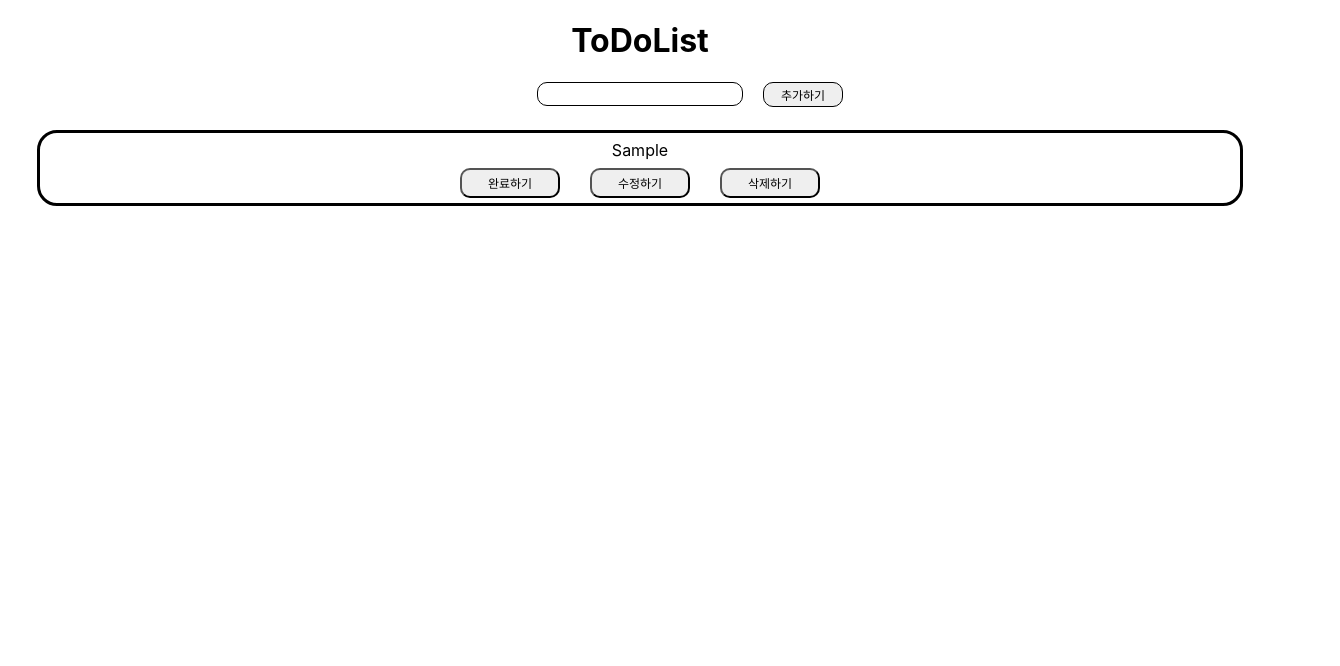
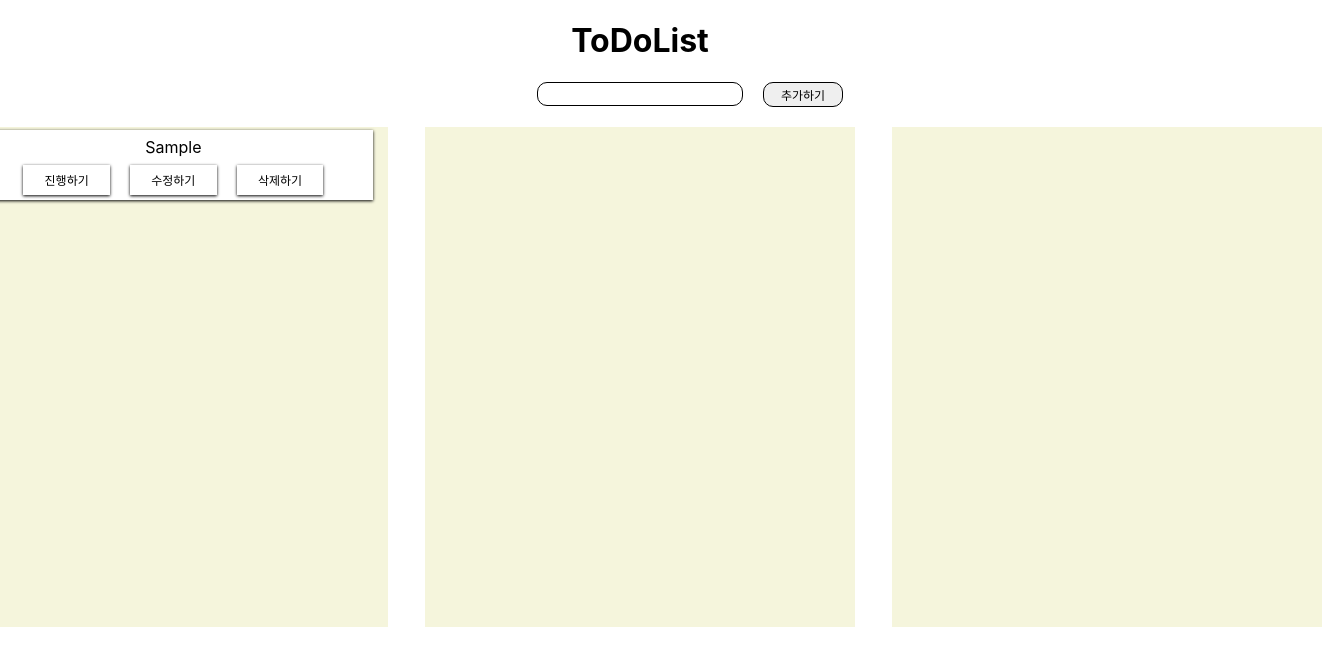
Before and after one commit to dutexion/React_ToDoList, a React (Create React App) app in the folder todolist/: page / in a window 1280 px wide. Both pictures are taken after typing "Sample" into the empty fields and a click on the button "추가하기". Shown: the top 666 px of the page, 1340 px wide, since content can reach past the window. Built offline with nearby package versions, Linux system fonts and the light colour scheme.

Commit message:
add function

```diff
--- a/todolist/src/App.css
+++ b/todolist/src/App.css
@@ -39,34 +39,57 @@ ul {
 }
 
 .inList {
+    margin-left: 15px;
     line-height: 35px;
-    width: 1200px;
+    width: 400px;
     height: 70px;
-    border:solid black 3px;
+    border:0;
     list-style: none;
     display: flex;
     flex-direction: column;
     align-items: center;
     margin-top: 3px;
-    border-radius: 20px;
+    box-shadow: 0px 1px 3px black;
+    background-color: white;
 }
 
 .btnGroup {
     display: flex;
     flex-direction: row;
-    width: 390px;
-    justify-content: space-around;
+    width: 300px;
 }
 
 .listBtn {
     width: 100px;
     height: 30px;
     font-size: 12px;
-    border-radius: 10px;
     cursor: pointer;
+    border: 0;
+    background-color: white;
+    box-shadow: 0px 1px 3px black;
+}
+.listBtn:nth-child(2) {
+    margin: 0 20px;
+}
+
+.proceeding {
+    color:orange;
 }
 
 .complete {
-    text-decoration: line-through;
     color:red;
 }
+
+
+.ulBox {
+    width: 1400px;
+    height: 100px;
+    display: flex;
+    justify-content: space-around;
+}
+
+ul {
+    width: 430px;
+    height: 500px;
+    background-color: beige;
+}
--- a/todolist/src/App.js
+++ b/todolist/src/App.js
@@ -2,6 +2,7 @@ import React,{useState,useRef,useEffect} from 'react';
 import './App.css';
 import Input from './component/input';
 import TodoList from './component/todolist/todolist';
+import List from './component/todolist/list';
 
 function App() {
   const [inputValue,setInputValue] = useState("");
@@ -26,7 +27,7 @@ function App() {
     const newList = {
       id: nextId.current,
       value: inputValue,
-      complete: false
+      complete: 0
     };
 
     setList([...list,newList]);
@@ -34,16 +35,26 @@ function App() {
     nextId.current += 1;
   }
 
-  const onRemove = id => {
+  const onRemove = (id) => {
     const listFilter = list.filter(value => value.id !== id)
 
     setList(listFilter);
   }
 
-  const onComplete = id => {
-    const listMap = list.map(value =>
-      value.id === id ?
-      toggleObjectInValue(value,"complete") : value
+  const onComplete = (Id) => {
+    const listMap = list.map(Value =>
+      {
+        const {id,value,complete} = Value;
+        return(id === Id ? (complete === 2 ? {
+          id,
+          value,
+          complete:0
+        }:{
+          id,
+          value,
+          complete: complete+1
+        }):Value)
+      }
     )
 
     setList(listMap)
@@ -65,13 +76,6 @@ function App() {
     }
   }
 
-  const toggleObjectInValue = (object, currentValue) => {
-    return {
-      ...object,
-      [currentValue]: !object[currentValue]
-    }
-  }
-
   useEffect(() => {
     window.localStorage.setItem("list",JSON.stringify(list));
   }, [list])
@@ -81,11 +85,31 @@ function App() {
       <Input onChange={onChange}
       onCreate={onCreate}
       text={inputValue}/>
+      <div className="ulBox">
+        <ul className="inCompleteList">
+          {list.map((value)=>
+          (<List props={value} key={value.id}
+          onRemove={onRemove} onComplete={onComplete}
+          onModify={onModify} currentState="0"/>
+          ))}
+        </ul>
 
-      <TodoList prop={list}
-      onRemove={onRemove}
-      onComplete={onComplete}
-      onModify={onModify}/>
+        <ul className="proceedingList">
+          {list.map((value)=>
+          (<List props={value} key={value.id}
+          onRemove={onRemove} onComplete={onComplete}
+          onModify={onModify} currentState="1"/>
+          ))}
+        </ul>
+
+        <ul className="completeList">
+          {list.map((value)=>
+          (<List props={value} key={value.id}
+          onRemove={onRemove} onComplete={onComplete}
+          onModify={onModify} currentState="2"/>
+          ))}
+        </ul>
+      </div>
     </div>
   );
 }
--- a/todolist/src/component/todolist/list.js
+++ b/todolist/src/component/todolist/list.js
@@ -1,28 +1,34 @@
 import React from "react"
 
-function List({props,onRemove,onComplete,onModify}) {
+function List({props,onRemove,onComplete,onModify,currentState}) {
+    const {value,complete,id} = props;
+
+    const currentComplete = complete?(complete === 1 ? "1":"2"):"0"
+    const completeClass = complete?(complete === 1 ? "proceeding":"complete"):"inComplete"
+
+    if(currentState !== currentComplete) return;
 
     return (
-        <>
             <li className="inList">
-                <span className={props.complete === true ? "complete" : null}>
-                    {props.value}
+                <span className={completeClass}>
+                    {value}
                 </span>
 
                 <div className="btnGroup">
                     <button className="listBtn"
-                    onClick={() => onComplete(props.id)}>완료하기</button>
+                    onClick={() => onComplete(id)}>
+                        {complete?(complete === 1 ? "완료하기":"미완료하기"):"진행하기"}
+                    </button>
 
                     <button className="listBtn"
-                    onClick={() => onModify(props.id,
-                    prompt("수정할 내용을 입력하세요",props.value),
-                    props.value)}>수정하기</button>
+                    onClick={() => onModify(id,
+                    prompt("수정할 내용을 입력하세요",value),
+                    value)}>수정하기</button>
 
                     <button className="listBtn"
-                    onClick={() => onRemove(props.id)}>삭제하기</button>
+                    onClick={() => onRemove(id)}>삭제하기</button>
                 </div>
             </li>
-        </>
     )
 }
 
```
